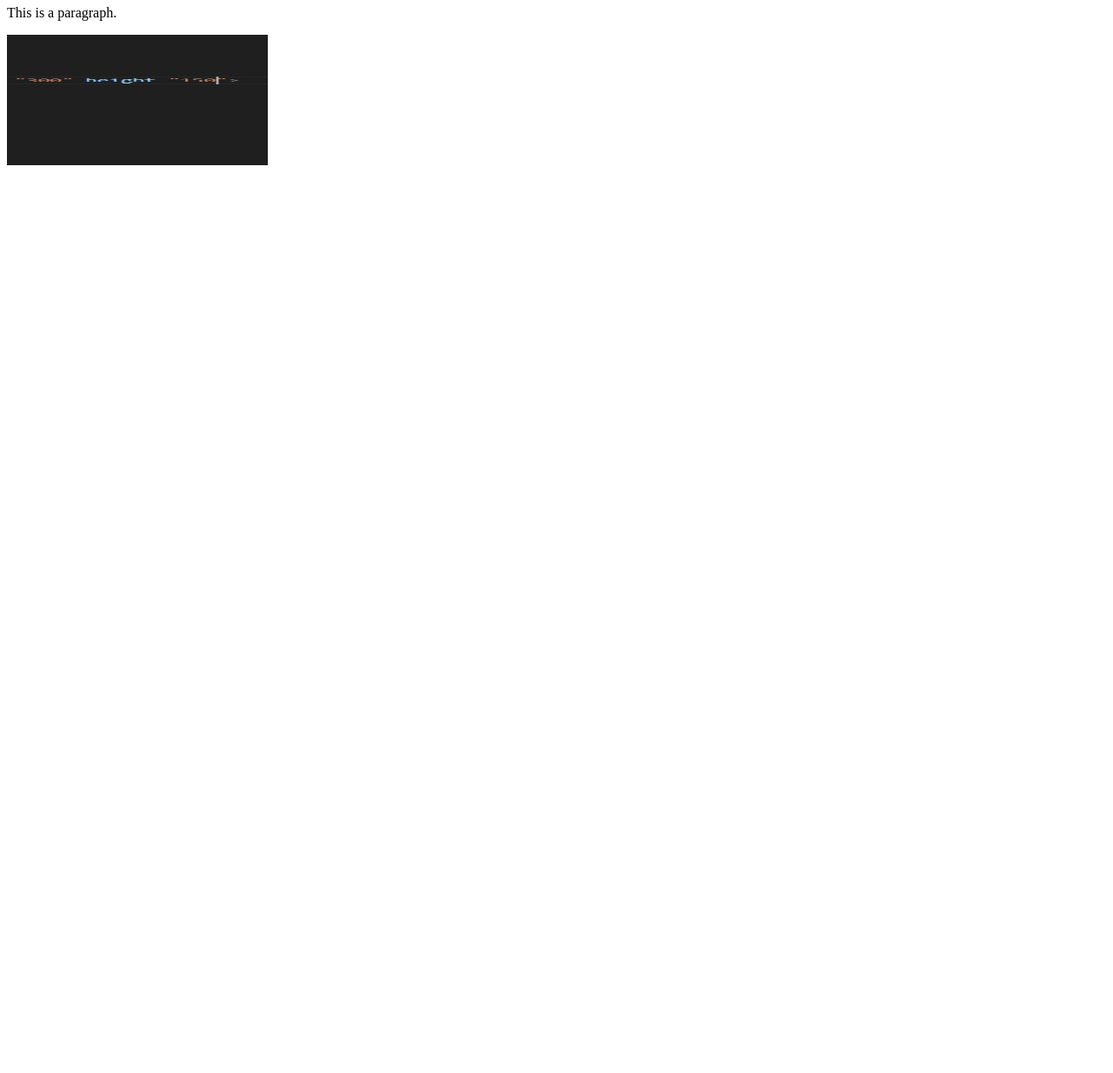
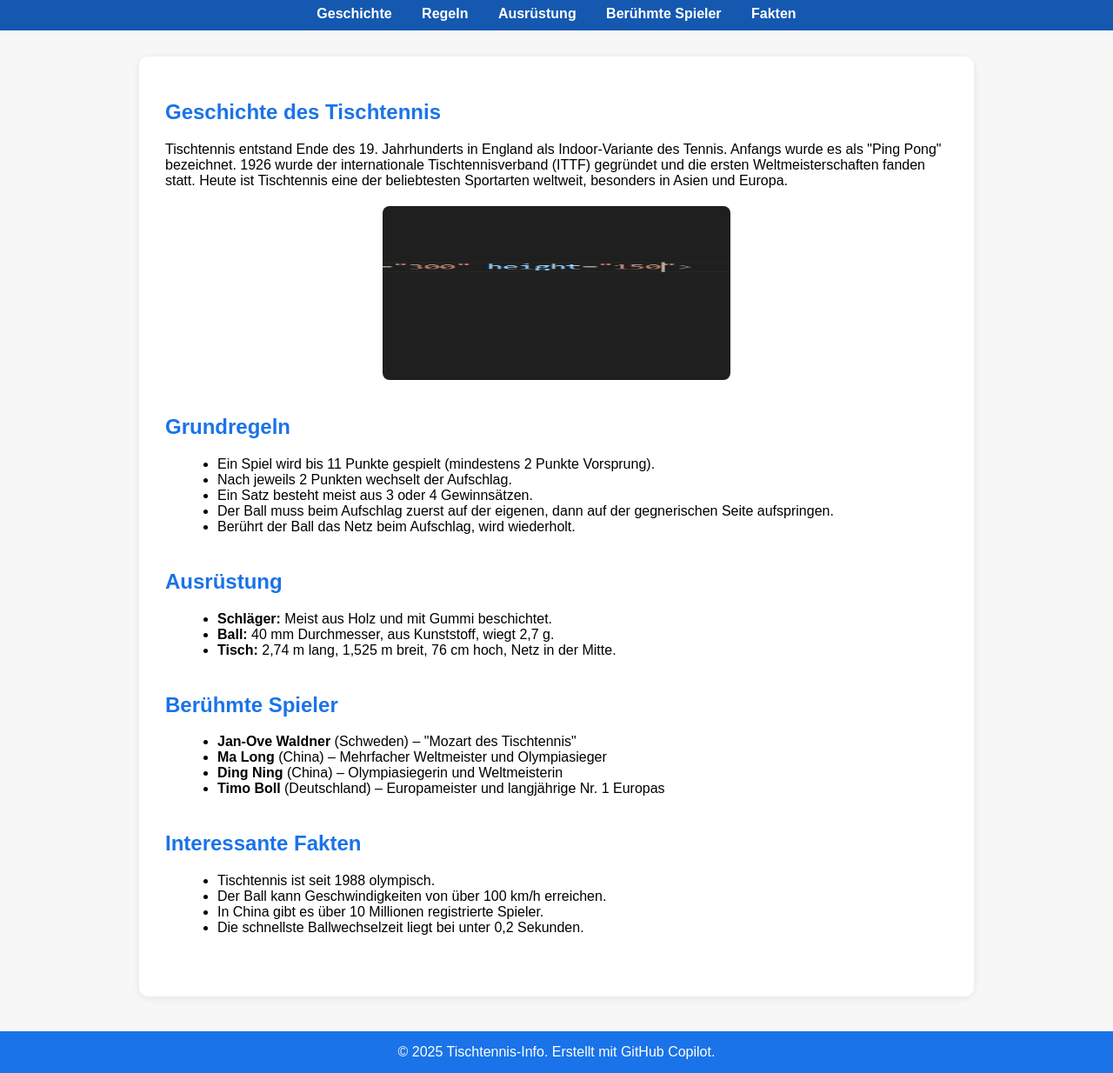
Before and after one commit to Felix4356/web, a plain HTML site: page index.html in a window 1280 px wide. Shown: the part 177-1411 px from the top of the page at 87% size. Before the commit the page ends 800 px from the top, so only its background shows below. Drawn offline with Linux system fonts and the light colour scheme.

Commit message:
Refactor index.html to create a structured layout for Tischtennis information, including sections for history, rules, equipment, famous players, and interesting facts.

```diff
--- a/index.html
+++ b/index.html
@@ -1,14 +1,79 @@
-<h1>hallo WELT!!!</h1>
-<h1>hallo WELT!!!</h1>
 <!DOCTYPE html>
-<html>
+<html lang="de">
 <head>
-<title>Page Title</title>
+    <meta charset="UTF-8">
+    <meta name="viewport" content="width=device-width, initial-scale=1.0">
+    <title>Tischtennis – Alles über den schnellen Sport</title>
+    <style>
+        body { font-family: Arial, sans-serif; margin: 0; padding: 0; background: #f7f7f7; }
+        header { background: #1a73e8; color: white; padding: 30px 0; text-align: center; }
+        nav { background: #1558b0; padding: 10px 0; text-align: center; }
+        nav a { color: white; margin: 0 15px; text-decoration: none; font-weight: bold; }
+        main { max-width: 900px; margin: 30px auto; background: white; padding: 30px; border-radius: 10px; box-shadow: 0 2px 8px rgba(0,0,0,0.08); }
+        section { margin-bottom: 40px; }
+        h2 { color: #1a73e8; }
+        img { display: block; margin: 20px auto; border-radius: 8px; }
+        ul { margin-left: 20px; }
+        footer { background: #1a73e8; color: white; text-align: center; padding: 15px 0; margin-top: 40px; }
+    </style>
 </head>
 <body>
-
-<h1>This is a Heading</h1>
-<p>This is a paragraph.</p>
-<img src="2025_07_08_10_41_49_Clipboard.jpg234.jpg" width="300" height="150">
+    <header>
+        <h1>Tischtennis – Alles über den schnellen Sport</h1>
+        <p>Geschichte, Regeln, Ausrüstung, berühmte Spieler und mehr</p>
+    </header>
+    <nav>
+        <a href="#geschichte">Geschichte</a>
+        <a href="#regeln">Regeln</a>
+        <a href="#ausruestung">Ausrüstung</a>
+        <a href="#spieler">Berühmte Spieler</a>
+        <a href="#fakten">Fakten</a>
+    </nav>
+    <main>
+        <section id="geschichte">
+            <h2>Geschichte des Tischtennis</h2>
+            <p>Tischtennis entstand Ende des 19. Jahrhunderts in England als Indoor-Variante des Tennis. Anfangs wurde es als "Ping Pong" bezeichnet. 1926 wurde der internationale Tischtennisverband (ITTF) gegründet und die ersten Weltmeisterschaften fanden statt. Heute ist Tischtennis eine der beliebtesten Sportarten weltweit, besonders in Asien und Europa.</p>
+            <img src="2025_07_08_10_41_49_Clipboard.jpg234.jpg" width="400" height="200" alt="Tischtennis Bild">
+        </section>
+        <section id="regeln">
+            <h2>Grundregeln</h2>
+            <ul>
+                <li>Ein Spiel wird bis 11 Punkte gespielt (mindestens 2 Punkte Vorsprung).</li>
+                <li>Nach jeweils 2 Punkten wechselt der Aufschlag.</li>
+                <li>Ein Satz besteht meist aus 3 oder 4 Gewinnsätzen.</li>
+                <li>Der Ball muss beim Aufschlag zuerst auf der eigenen, dann auf der gegnerischen Seite aufspringen.</li>
+                <li>Berührt der Ball das Netz beim Aufschlag, wird wiederholt.</li>
+            </ul>
+        </section>
+        <section id="ausruestung">
+            <h2>Ausrüstung</h2>
+            <ul>
+                <li><strong>Schläger:</strong> Meist aus Holz und mit Gummi beschichtet.</li>
+                <li><strong>Ball:</strong> 40 mm Durchmesser, aus Kunststoff, wiegt 2,7 g.</li>
+                <li><strong>Tisch:</strong> 2,74 m lang, 1,525 m breit, 76 cm hoch, Netz in der Mitte.</li>
+            </ul>
+        </section>
+        <section id="spieler">
+            <h2>Berühmte Spieler</h2>
+            <ul>
+                <li><strong>Jan-Ove Waldner</strong> (Schweden) – "Mozart des Tischtennis"</li>
+                <li><strong>Ma Long</strong> (China) – Mehrfacher Weltmeister und Olympiasieger</li>
+                <li><strong>Ding Ning</strong> (China) – Olympiasiegerin und Weltmeisterin</li>
+                <li><strong>Timo Boll</strong> (Deutschland) – Europameister und langjährige Nr. 1 Europas</li>
+            </ul>
+        </section>
+        <section id="fakten">
+            <h2>Interessante Fakten</h2>
+            <ul>
+                <li>Tischtennis ist seit 1988 olympisch.</li>
+                <li>Der Ball kann Geschwindigkeiten von über 100 km/h erreichen.</li>
+                <li>In China gibt es über 10 Millionen registrierte Spieler.</li>
+                <li>Die schnellste Ballwechselzeit liegt bei unter 0,2 Sekunden.</li>
+            </ul>
+        </section>
+    </main>
+    <footer>
+        &copy; 2025 Tischtennis-Info. Erstellt mit GitHub Copilot.
+    </footer>
 </body>
 </html>
```
